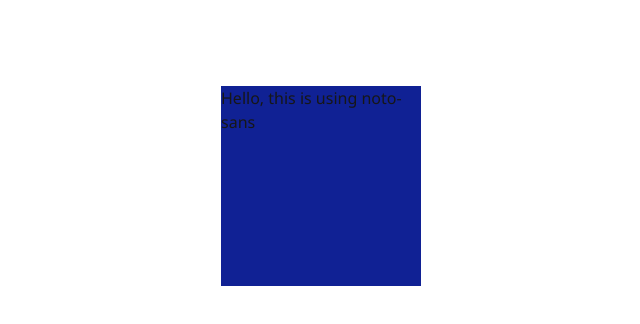
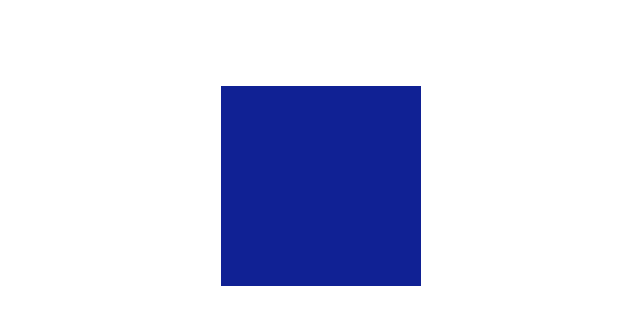
Before and after one commit to IchanP/nextjs-template, a Next.js app: page / in a window 1280 px wide. Shown: the top 324 px of the page, without its empty margins (319-959 px from the left). Built offline with nearby package versions, Linux system fonts and the light colour scheme.

Commit message:
eslint setup

```diff
--- a/package.json
+++ b/package.json
@@ -24,6 +24,9 @@
     "@types/react-dom": "^19",
     "eslint": "^9",
     "eslint-config-next": "15.3.5",
+    "eslint-config-prettier": "^10.1.5",
+    "eslint-plugin-jsdoc": "^51.3.4",
+    "eslint-plugin-prettier": "^5.5.1",
     "prettier": "^3.6.2",
     "prettier-plugin-tailwindcss": "^0.6.13",
     "tailwindcss": "^4",
--- a/src/app/page.tsx
+++ b/src/app/page.tsx
@@ -6,7 +6,6 @@ export default function Home(): React.JSX.Element {
   return (
     <div className="grid grid-rows-[20px_1fr_20px] items-center justify-items-center min-h-screen p-8 pb-20 gap-16 sm:p-20">
       <div className="mt-48 w-[200px] h-[200px] bg-primary-blue">
-        <p>Hello, this is using noto-sans</p>
       </div>
     </div>
   );
```
Also changed, not shown: 2 other files (tests, documents, lock files or other folders).
